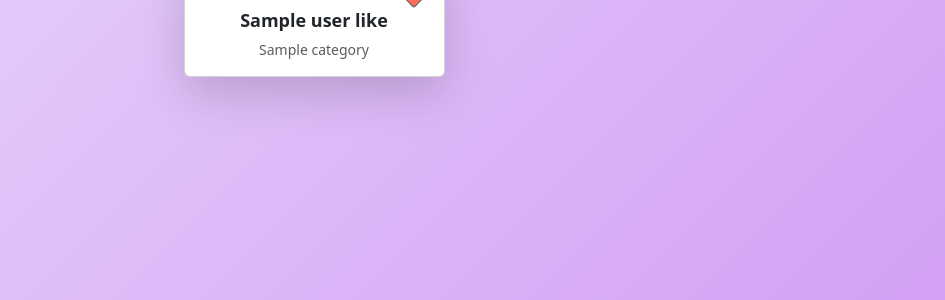
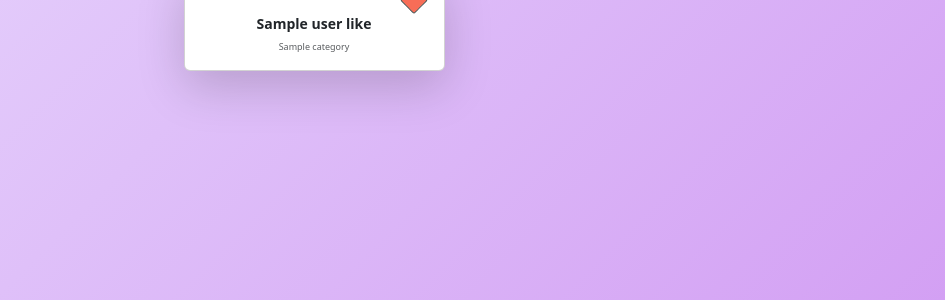
Before and after one commit to manu222/MonCheap, a Flask app: template supermarket_recommendation/templates/likes.html in a window 1280 px wide. Shown: the part 422-722 px from the top of the page, without its empty margins (326-1271 px from the left). Run offline with Flask 3, Linux system fonts and the light colour scheme; the template is opened without the code that fills it: most values are stand-ins (such as "Sample title", 1, 10 or a date in 2020).

Commit message:
Refactor styles and clean up JavaScript code

```diff
--- a/supermarket_recommendation/static/script.js
+++ b/supermarket_recommendation/static/script.js
@@ -37,10 +37,6 @@ document.addEventListener("DOMContentLoaded", function() {
                 this.setAttribute("title", "Quitar de favoritos");
             }
 
-
-
-
-
             fetch(`/toggle_favorite/${productId}`, { method: "POST" })
                 .then(response => response.json())
                 .then(data => {
--- a/supermarket_recommendation/static/styles.css
+++ b/supermarket_recommendation/static/styles.css
@@ -100,12 +100,14 @@ input:focus {
 .login-button:active {
     transform: scale(0.98);
 }
+
 /* Tarjetas de productos */
 .product-card {
     border-radius: 12px;
     overflow: hidden;
     transition: transform 0.3s ease, box-shadow 0.3s ease;
     background: white;
+
 }
 
 .product-card:hover {
@@ -123,14 +125,14 @@ input:focus {
 
 /* Título del producto */
 .card-title {
-    font-size: 18px;
+    font-size: 14px;
     font-weight: bold;
     color: #6e41c7;
 }
 
 /* Categoría del producto */
 .card-text {
-    font-size: 14px;
+    font-size: 9px;
     color: #666;
 }
 
```
